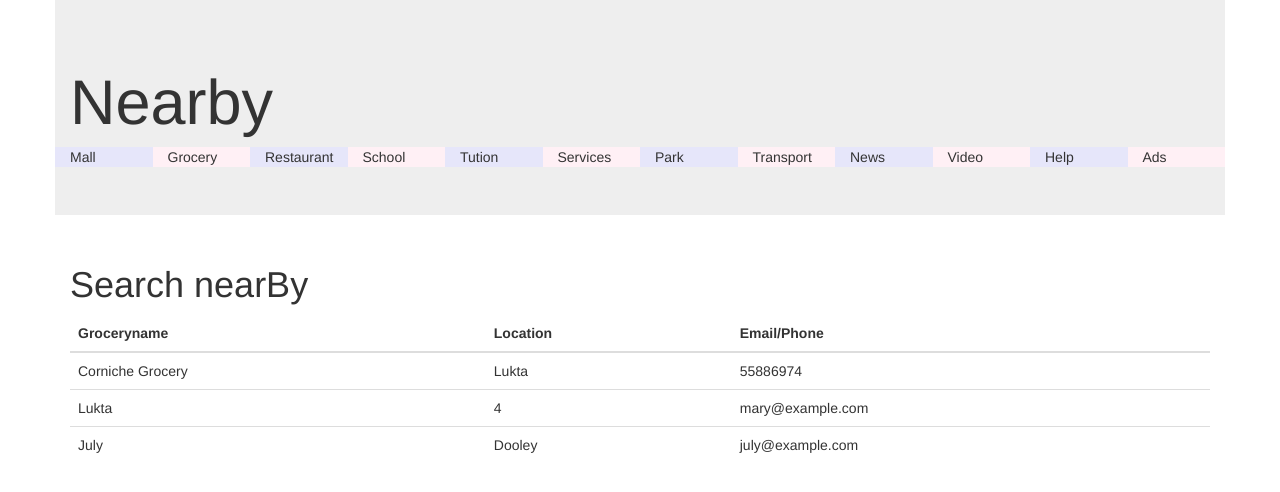
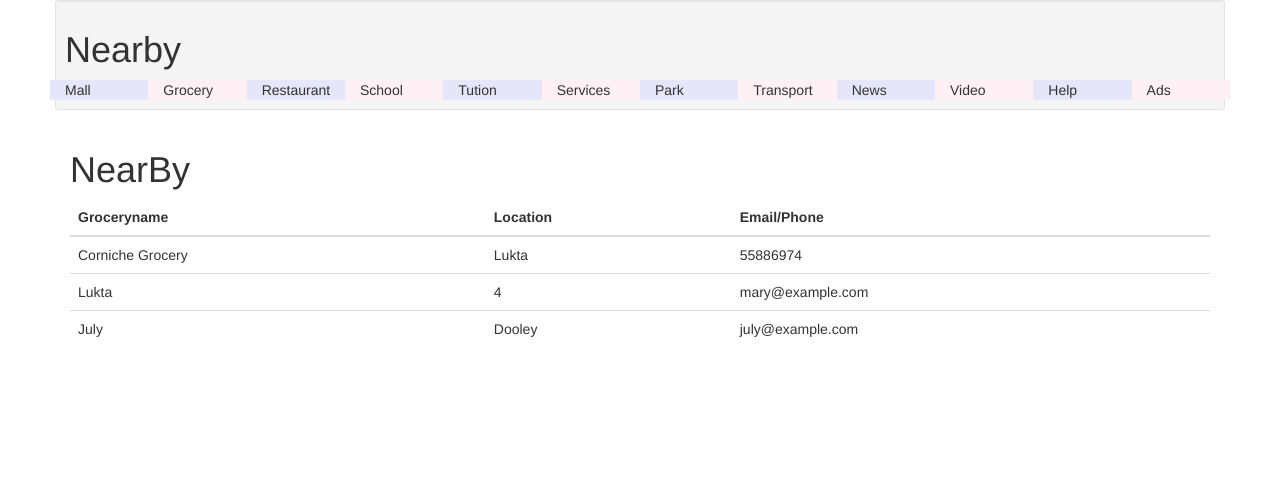
Before and after one commit to naseeha/project1, a website: page index.html in a window 1280 px wide. Drawn offline with nearby package versions, Linux system fonts and the light colour scheme.

Commit message:
Update index.html

```diff
--- a/index.html
+++ b/index.html
@@ -9,8 +9,7 @@
   <script src="https://maxcdn.bootstrapcdn.com/bootstrap/3.3.7/js/bootstrap.min.js"></script>
 </head>
 <body>
-
-<div class="container jumbotron" name="Headcontainer">
+<div class="container well well-sm" name="Headcontainer">
   <h1>Nearby</h1>
   <div class="row">
     <div class="col-md-1" style="background-color:lavender;">Mall
@@ -40,7 +39,7 @@
   </div>
 </div>
 <div class="container" name="Contentcontainer">
-  <h1>Search nearBy </h1>
+  <h1>NearBy </h1>
   <table class="table tabel-hover">
     <thead>
       <tr>
```
